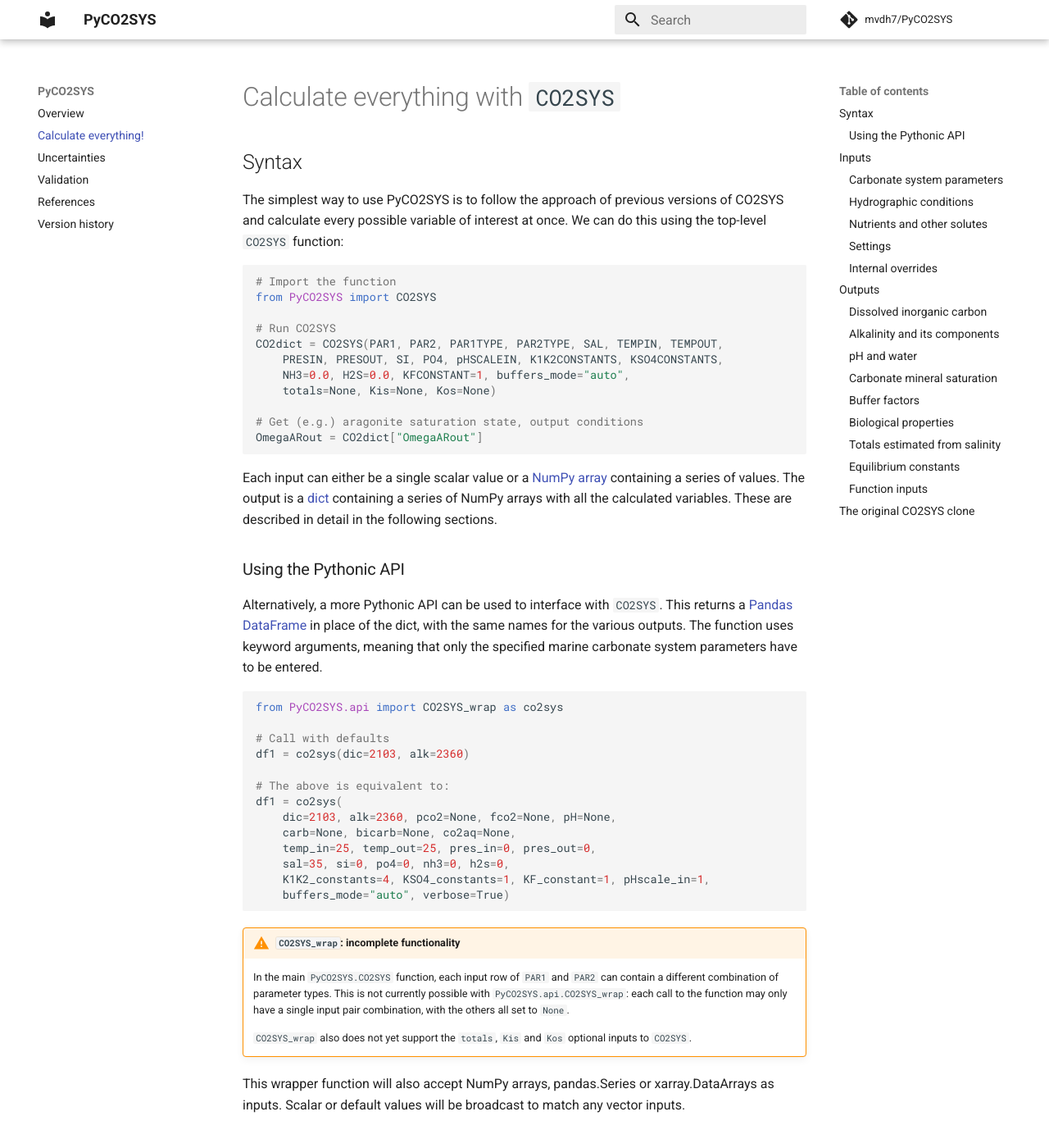
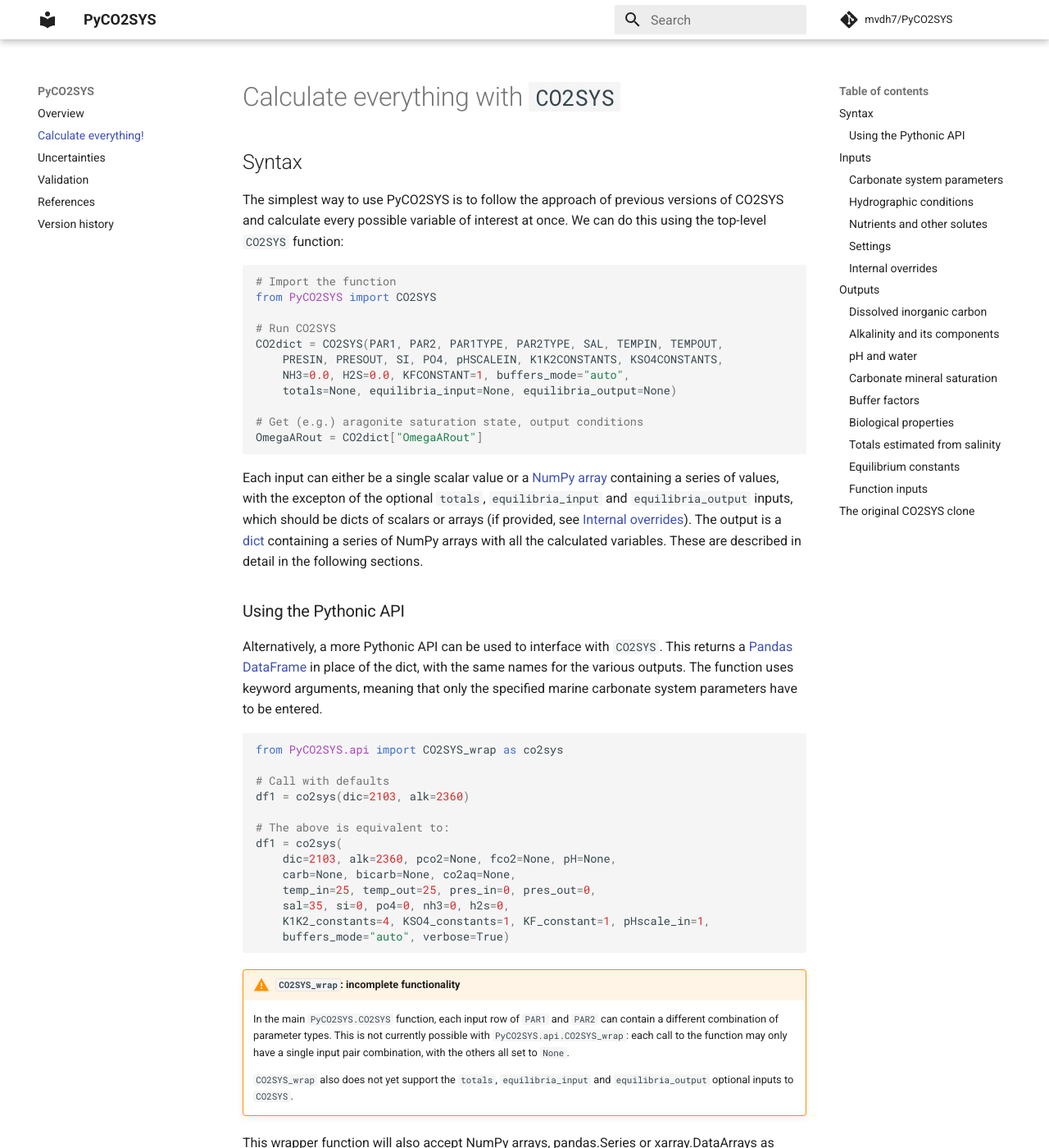
Before and after one commit to mvdh7/PyCO2SYS, an MkDocs documentation site: the page built from docs/co2sys.md, in a window 1280 px wide and 1400 px high. Shown: the whole window at 82% size. Built offline with MkDocs 1.6.1 and Material for MkDocs 9.7.7, drawn with Linux system fonts in a browser that asks for light colours; formulas are drawn with MathJax 3; comment, search, counter and statistics services are not loaded; some of the changed text lies outside the part shown.

Commit message:
Kis/Kos => equilibria_input/_output

```diff
--- a/docs/co2sys.md
+++ b/docs/co2sys.md
@@ -12,12 +12,12 @@ The simplest way to use PyCO2SYS is to follow the approach of previous versions
     CO2dict = CO2SYS(PAR1, PAR2, PAR1TYPE, PAR2TYPE, SAL, TEMPIN, TEMPOUT,
         PRESIN, PRESOUT, SI, PO4, pHSCALEIN, K1K2CONSTANTS, KSO4CONSTANTS,
         NH3=0.0, H2S=0.0, KFCONSTANT=1, buffers_mode="auto",
-        totals=None, Kis=None, Kos=None)
+        totals=None, equilibria_input=None, equilibria_output=None)
 
     # Get (e.g.) aragonite saturation state, output conditions
     OmegaARout = CO2dict["OmegaARout"]
 
-Each input can either be a single scalar value or a [NumPy array](https://docs.scipy.org/doc/numpy/reference/generated/numpy.array.html) containing a series of values.  The output is a [dict](https://docs.python.org/3/tutorial/datastructures.html#dictionaries) containing a series of NumPy arrays with all the calculated variables.  These are described in detail in the following sections.
+Each input can either be a single scalar value or a [NumPy array](https://docs.scipy.org/doc/numpy/reference/generated/numpy.array.html) containing a series of values, with the excepton of the optional `totals`, `equilibria_input` and `equilibria_output` inputs, which should be dicts of scalars or arrays (if provided, see [Internal overrides](#internal-overrides)).  The output is a [dict](https://docs.python.org/3/tutorial/datastructures.html#dictionaries) containing a series of NumPy arrays with all the calculated variables.  These are described in detail in the following sections.
 
 ### Using the Pythonic API
 
@@ -42,7 +42,7 @@ Alternatively, a more Pythonic API can be used to interface with `CO2SYS`.  This
 
     In the main `PyCO2SYS.CO2SYS` function, each input row of `PAR1` and `PAR2` can contain a different combination of parameter types.  This is not currently possible with `PyCO2SYS.api.CO2SYS_wrap`: each call to the function may only have a single input pair combination, with the others all set to `None`.
 
-    `CO2SYS_wrap` also does not yet support the `totals`, `Kis` and `Kos` optional inputs to `CO2SYS`.
+    `CO2SYS_wrap` also does not yet support the `totals`, `equilibria_input` and `equilibria_output` optional inputs to `CO2SYS`.
 
 This wrapper function will also accept NumPy arrays, pandas.Series or xarray.DataArrays as inputs.  Scalar or default values will be broadcast to match any vector inputs.
 
@@ -144,11 +144,11 @@ Most of the inputs should be familiar to previous users of CO2SYS for MATLAB, an
 
     #### Internal overrides
 
-    You can optionally use the `totals`, `Kis` and `Kos` inputs to override some or all parameter values that PyCO2SYS normally estimates internally from salinity, temperature and pressure.  If used, these inputs should each be a dict containing one or more of the following items.
+    You can optionally use the `totals`, `equilibria_input` and `equilibria_output` inputs to override some or all parameter values that PyCO2SYS normally estimates internally from salinity, temperature and pressure.  If used, these inputs should each be a dict containing one or more of the following items.
 
       * `totals`: any of the output variables listed below in [Totals estimated from salinity](#totals-estimated-from-salinity), but with units in **mol·kg<sup>−1</sup>**.
-      * `Kis`: any of the output variables listed below in [Equilibrium constants](#equilibrium-constants), the [fugacity factor](#dissolved-inorganic-carbon) and/or the [activitiy coefficient of H<sup>+</sup>](#ph-and-water), all at input conditions and with the word `input` removed from the end of each dict key.
-      * `Kos`: like `Kis`, but for the output conditions.
+      * `equilibria_input`: any of the output variables listed below in [Equilibrium constants](#equilibrium-constants), the [fugacity factor](#dissolved-inorganic-carbon) and/or the [activitiy coefficient of H<sup>+</sup>](#ph-and-water), all at input conditions and with the word `input` removed from the end of each dict key.
+      * `equilibria_output`: like `equilibria_input`, but for the output conditions.
 
     Like all other `PyCO2SYS.CO2SYS` input parameters, each field in these dicts can be either a single value or a NumPy array the same size as all other input arrays.
 
--- a/utest.py
+++ b/utest.py
@@ -36,7 +36,7 @@ co2dict = pyco2.CO2SYS(
     kso4c,
     KFCONSTANT=kfc,
     totals={"TB": 100e-6},
-    Kis={"K1": 10.0 ** -6},
+    equilibria_input={"K1": 10.0 ** -6},
 )
 
 uncertainties, components = pyco2.uncertainty.propagate(
```
Also changed, not shown: docs/uncertainty.md (+1 -1 lines), 1 other file.
